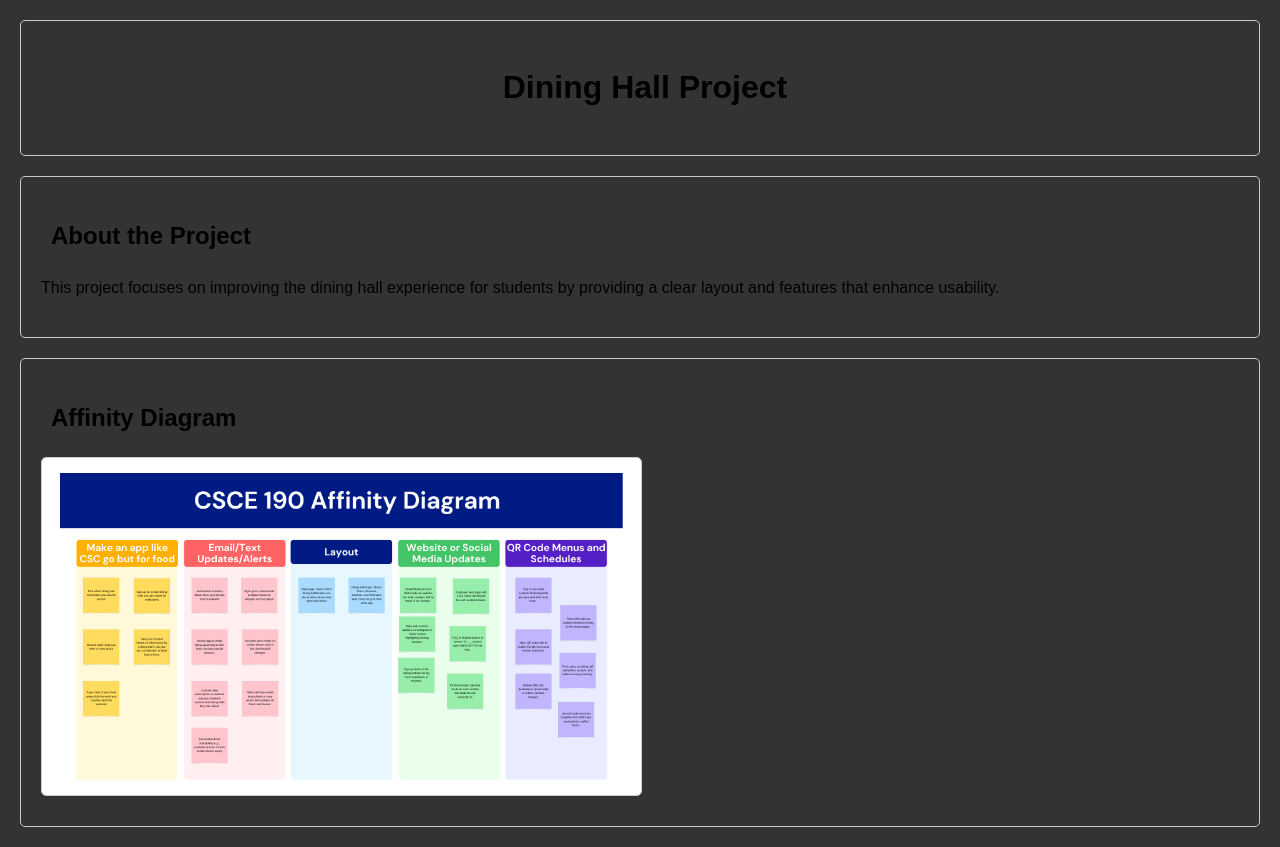
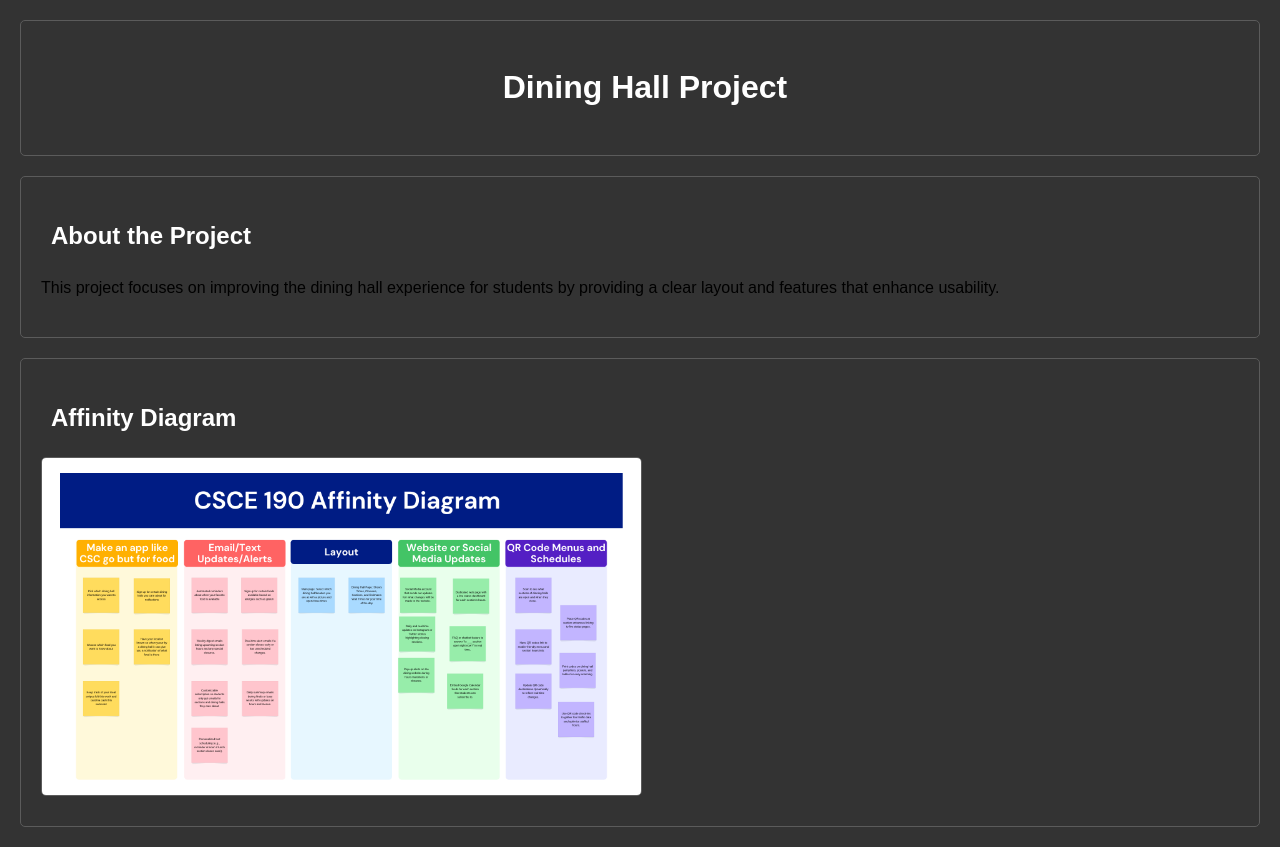
Before and after one commit to bigsaw567/bigsaw567.github.io, a plain HTML site: page Dining Hall Project/Dining Hall Project.html in a window 1280 px wide. Drawn offline with Linux system fonts and the light colour scheme.

Commit message:
color for project page fixed

```diff
--- a/Dining Hall Project/Dining Hall Project.css
+++ b/Dining Hall Project/Dining Hall Project.css
@@ -14,7 +14,7 @@ h1
 
 h1, h2, h3, h4, h5, h6
 {
-    color: #000000;
+    color: #ffffff;
     padding-left: 10px;
 }
 
@@ -22,7 +22,7 @@ h1, h2, h3, h4, h5, h6
 {
     margin: 20px;
     padding: 20px;
-    border: 1px solid #ccc;
+    border: 1px solid #5b5b5b;
     border-radius: 5px;
 }
 
@@ -32,7 +32,7 @@ img
     height: auto;
     display: block;
     margin: 10px 0;
-    border: 1px solid #ccc;
+    border: 1px solid #5b5b5b;
     border-radius: 5px;
 }
 
```
